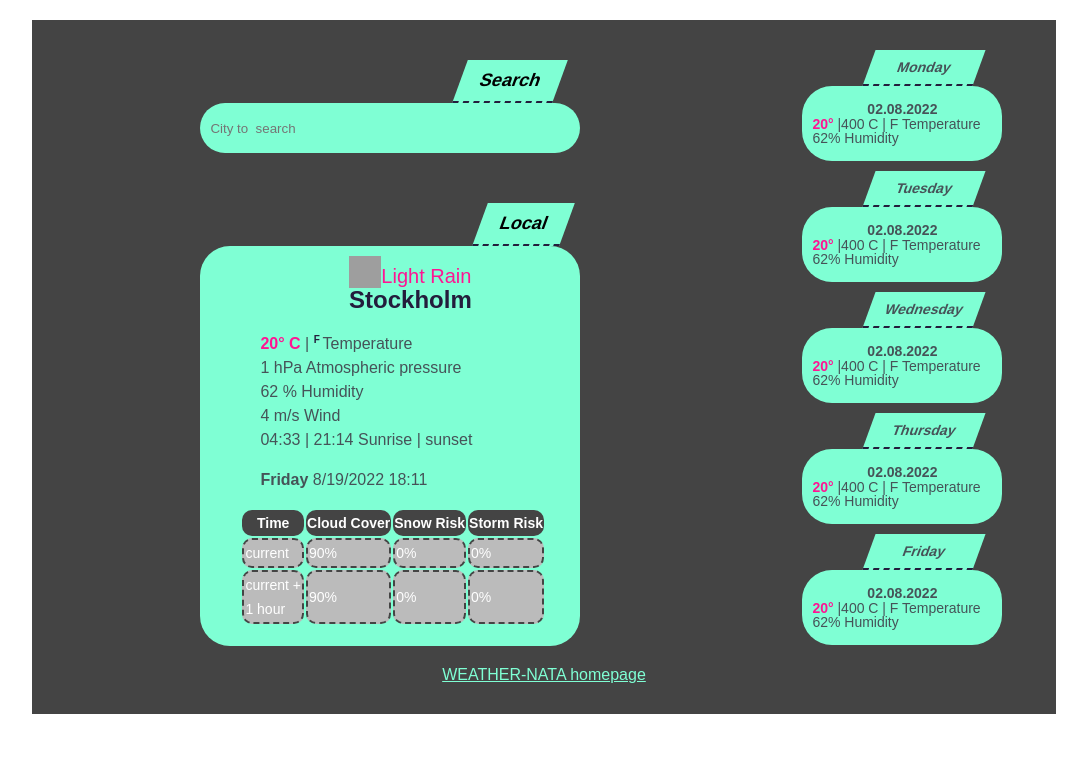
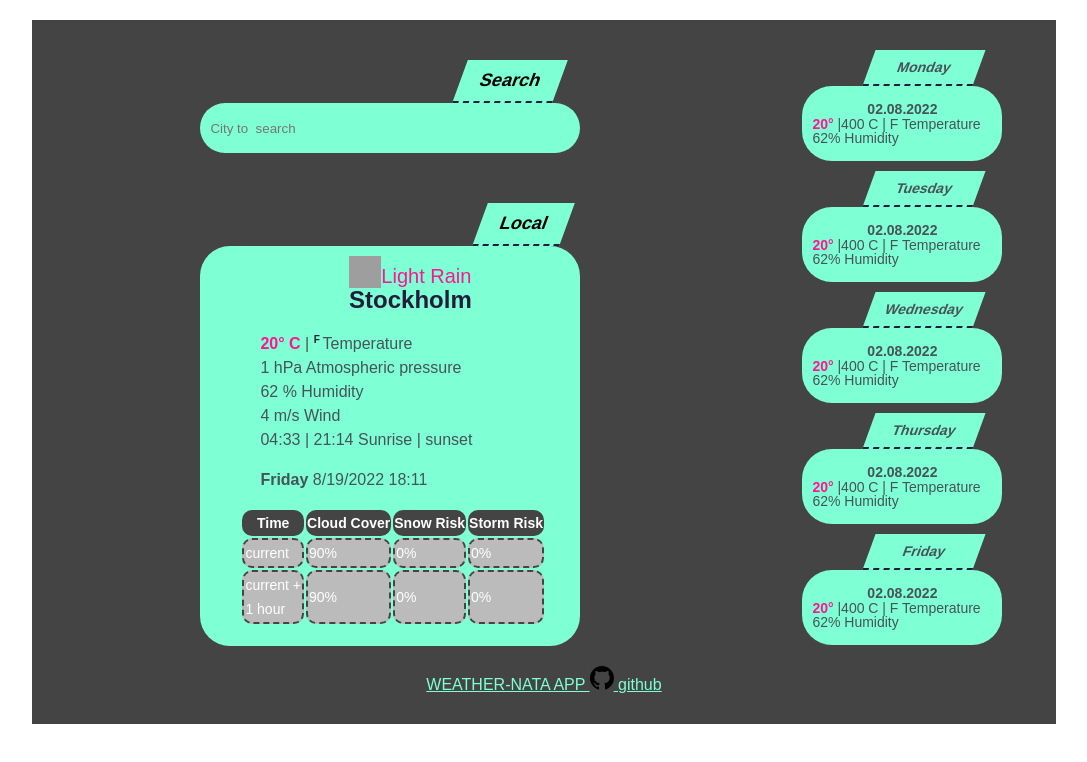
Before and after one commit to nhordon/weather_app, a website built with Parcel: page index.html in a window 1280 px wide. Shown: the whole page, without its empty margins (96-1183 px from the left). Built offline with nearby package versions, Linux system fonts and the light colour scheme; no server answers; grey boxes are pictures that could not be loaded.

Commit message:
added link to github homepage

```diff
--- a/index.html
+++ b/index.html
@@ -132,7 +132,18 @@
 					</div>
 				</div>
 			</aside>
-			<footer class="wide"><a href="https://weather-app-nata.netlify.app/"> WEATHER-NATA homepage</a></footer>
+			<footer class="wide">
+				<a href="https://github.com/nhordon/weather_app">
+					WEATHER-NATA APP
+					<svg height="24" aria-hidden="true" viewBox="0 0 16 16" version="1.1" width="24" data-view-component="true">
+						<path
+							fill-rule="evenodd"
+							d="M8 0C3.58 0 0 3.58 0 8c0 3.54 2.29 6.53 5.47 7.59.4.07.55-.17.55-.38 0-.19-.01-.82-.01-1.49-2.01.37-2.53-.49-2.69-.94-.09-.23-.48-.94-.82-1.13-.28-.15-.68-.52-.01-.53.63-.01 1.08.58 1.23.82.72 1.21 1.87.87 2.33.66.07-.52.28-.87.51-1.07-1.78-.2-3.64-.89-3.64-3.95 0-.87.31-1.59.82-2.15-.08-.2-.36-1.02.08-2.12 0 0 .67-.21 2.2.82.64-.18 1.32-.27 2-.27.68 0 1.36.09 2 .27 1.53-1.04 2.2-.82 2.2-.82.44 1.1.16 1.92.08 2.12.51.56.82 1.27.82 2.15 0 3.07-1.87 3.75-3.65 3.95.29.25.54.73.54 1.48 0 1.07-.01 1.93-.01 2.2 0 .21.15.46.55.38A8.013 8.013 0 0016 8c0-4.42-3.58-8-8-8z"
+						></path>
+					</svg>
+					github</a
+				>
+			</footer>
 		</div>
 		<!--<script src="javascript/hello.js"></script>-->
 		<script src="src/index.js"></script>
```
Also changed, not shown: img/Ei-sc-github.svg.png (added), img/github-icon.png (added).
